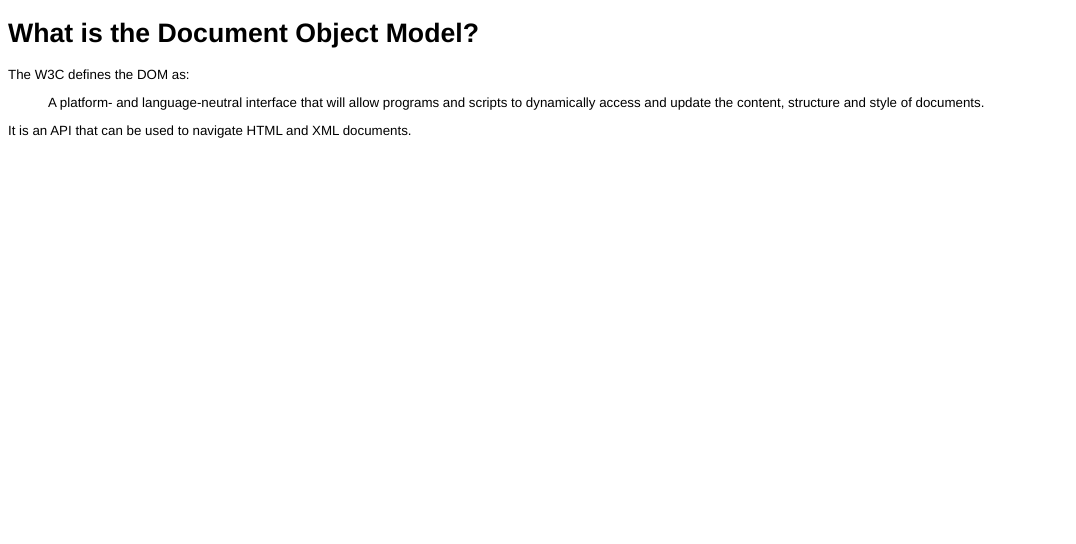
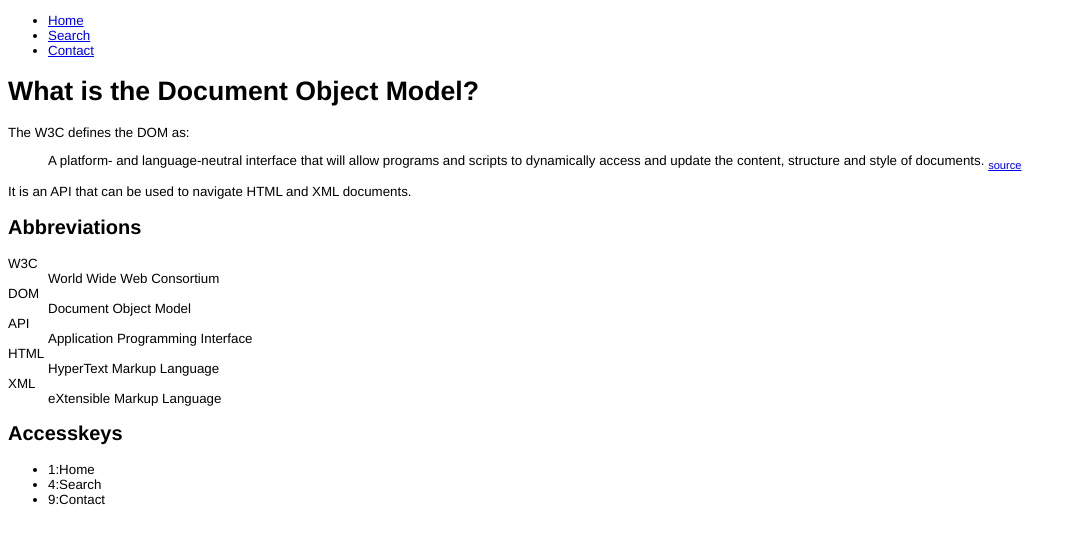
Before and after one commit to wingsico/pocketCodes, a plain HTML site: page explanation.html in a window 1280 px wide. Shown: the whole page, without its empty margins (0-1076 px from the left). Drawn offline with Linux system fonts and the light colour scheme.

Commit message:
explanation

```diff
--- a/explanation.html
+++ b/explanation.html
@@ -6,6 +6,11 @@
   <link rel="stylesheet" media="screen" href="css/typography.css">
 </head>
 <body>
+<ul id="navigation">
+  <li><a href="index.html" accesskey="1">Home</a></li>
+  <li><a href="search.html" accesskey="4">Search</a></li>
+  <li><a href="contact.html" accesskey="9">Contact</a></li>
+</ul>
 <h1>What is the Document Object Model?</h1>
 <p>
   The <abbr title="World Wide Web Consortium">W3C</abbr> defines the <abbr title="Document Object Model">DOM</abbr> as:
@@ -21,5 +26,9 @@
   that can be used to navigate <abbr title="HyperText Markup Language">HTML</abbr>
   and <abbr title="eXtensible Markup Language">XML</abbr> documents.
 </p>
+<script src="js/addLoadEvent.js"></script>
+<script src="js/displayAbbreviations.js"></script>
+<script src="js/displayCitations.js"></script>
+<script src="js/displayAccesskeys.js"></script>
 </body>
 </html>
--- a/js/addLoadEvent.js
+++ b/js/addLoadEvent.js
@@ -6,8 +6,10 @@ function addLoadEvent(func) {
   if(typeof window.onload != 'function'){
     window.onload = func
   } else {
-    oldonload()
-    func()
+    window.onload = function(){
+      oldonload()
+      func()
+    }
   }
 }
 // addLoadEvent(example) // 调用方法
--- /dev/null
+++ b/js/displayAbbreviations.js
@@ -0,0 +1,49 @@
+/**
+ * Created by nanxi on 17-3-28.
+ */
+function displayAbbreviations() {
+  if(!document.createElement) return false
+  if(!document.createTextNode) return false
+  if(!document.getElementsByTagName) return false
+  // 取得所有略缩词 <abbr>
+  var abbreviations = document.getElementsByTagName("abbr")
+  if(abbreviations.length < 1) return false
+  var defs = new Array()
+  // 遍历这些略缩词，拿到title和abbr的文本内容，再组成数组
+  for(var i=0;i<abbreviations.length;i++){
+    var current_abbr = abbreviations[i]
+    // 使代码在IE中可以平稳退化，IE早期版本不支持abbr节点的元素地位
+    if(current_abbr.childNodes.length < 1) continue
+    var definition = current_abbr.getAttribute("title")
+    var key = current_abbr.lastChild.nodeValue
+    defs[key] = definition
+  }
+  // 创建定义列表
+  var dlist = document.createElement('dl')
+  // 遍历定义列表，创建dt dd，将下标key放入dt，将数组内容放入dd，并插入到dlist中
+  for(key in defs){
+    var definition = defs[key]
+    // 创建定义标题
+    var dtitle = document.createElement('dt')
+    var dtitle_text = document.createTextNode(key)
+    dtitle.appendChild(dtitle_text)
+    // 创建定义描述
+    var ddesc = document.createElement('dd')
+    var ddesc_text = document.createTextNode(definition)
+    ddesc.appendChild(ddesc_text)
+    // 添加到定义列表
+    dlist.appendChild(dtitle)
+    dlist.appendChild(ddesc)
+  }
+  if(dlist.childNodes.length < 1) return false
+  // 创建定义列表描述标题
+  var header = document.createElement('h2')
+  var header_text = document.createTextNode('Abbreviations')
+  header.appendChild(header_text)
+  // 将标题添加到页面主体
+  document.body.appendChild(header)
+  // 将列表添加到页面主体
+  document.body.appendChild(dlist)
+}
+
+addLoadEvent(displayAbbreviations)
--- /dev/null
+++ b/js/displayAccesskeys.js
@@ -0,0 +1,28 @@
+/**
+ * Created by nanxi on 17-3-28.
+ */
+function displayAccesskeys(){
+  var links = document.getElementsByTagName('a')
+  var akeys = new Array()
+  for(var i=0; i<links.length; i++){
+    if(!links[i].getAttribute('accesskey')) continue
+    var key = links[i].getAttribute('accesskey')
+    var text = links[i].lastChild.nodeValue
+    akeys[key] = text
+  }
+  var ulist = document.createElement('ul')
+  for(key in akeys){
+    var text = akeys[key]
+    var str = key + ":" + text
+    var item = document.createElement('li')
+    var item_text = document.createTextNode(str)
+    item.appendChild(item_text)
+    ulist.appendChild(item)
+  }
+  var header = document.createElement('h2')
+  var header_text = document.createTextNode('Accesskeys')
+  header.appendChild(header_text)
+  document.body.appendChild(header)
+  document.body.appendChild(ulist)
+}
+addLoadEvent(displayAccesskeys)
--- /dev/null
+++ b/js/displayCitations.js
@@ -0,0 +1,32 @@
+/**
+ * Created by nanxi on 17-3-28.
+ */
+function displayCitations() {
+  if(!document.getElementsByTagName || !document.createElement
+      || !document.createTextNode) return false
+  // 取得所有引用
+  var quotes = document.getElementsByTagName('blockquote')
+  // 遍历引用
+  for(var i=0; i<quotes.length; i++){
+    // 如果没有cite 就跳过，继续循环
+    if(!quotes[i].getAttribute('cite')) continue
+    // 保存cite属性
+    var url = quotes[i].getAttribute('cite')
+    // 取得引用中所有的元素节点
+    var quoteChildren = quotes[i].getElementsByTagName('*')
+    // 如果没有元素节点，继续循环
+    if(quoteChildren.length < 1) continue
+    // 取得引用中的最后一个元素节点
+    var elem =quoteChildren[quoteChildren.length -1]
+    // 创建标记
+    var link = document.createElement('a')
+    var link_text = document.createTextNode('source')
+    link.appendChild(link_text)
+    link.setAttribute('href',url)
+    var superscript = document.createElement('sub')
+    superscript.appendChild(link)
+    // 把标记添加到最后一个元素节点
+    elem.appendChild(superscript)
+  }
+}
+addLoadEvent(displayCitations)
```
